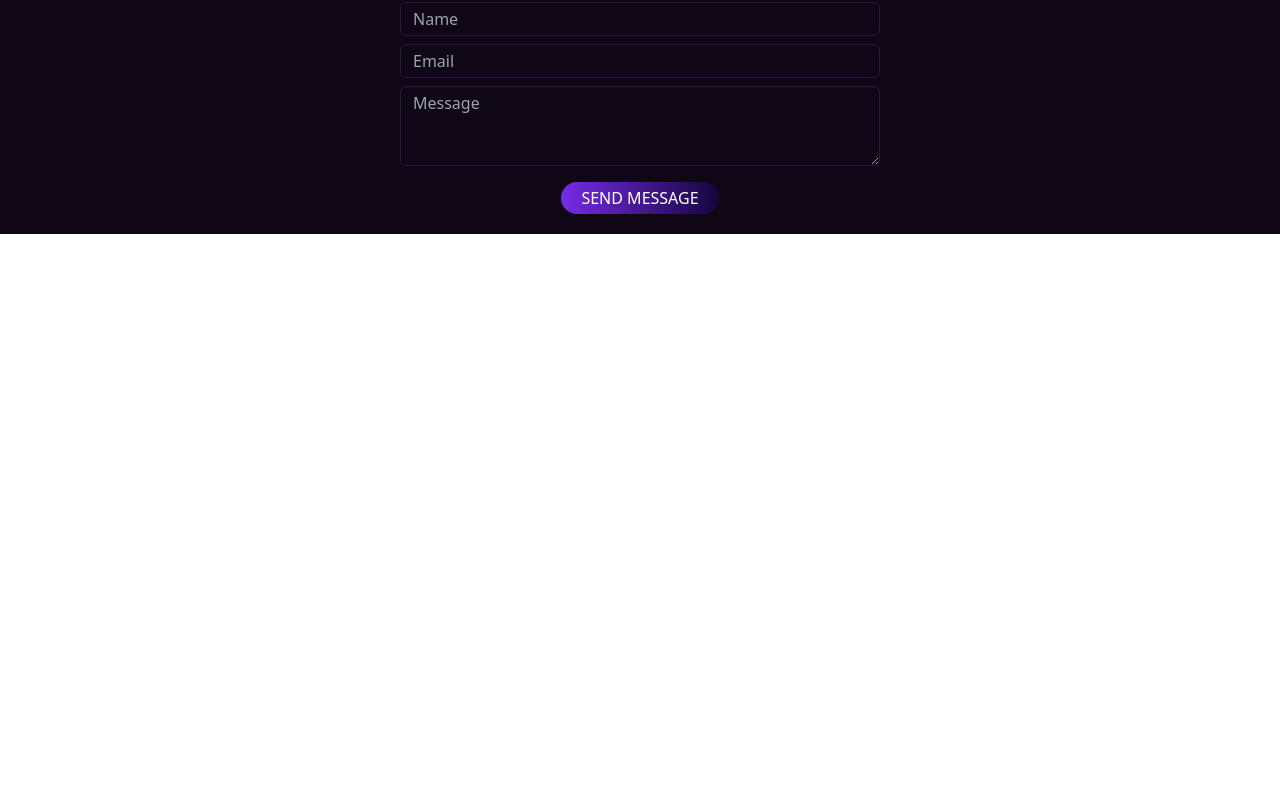
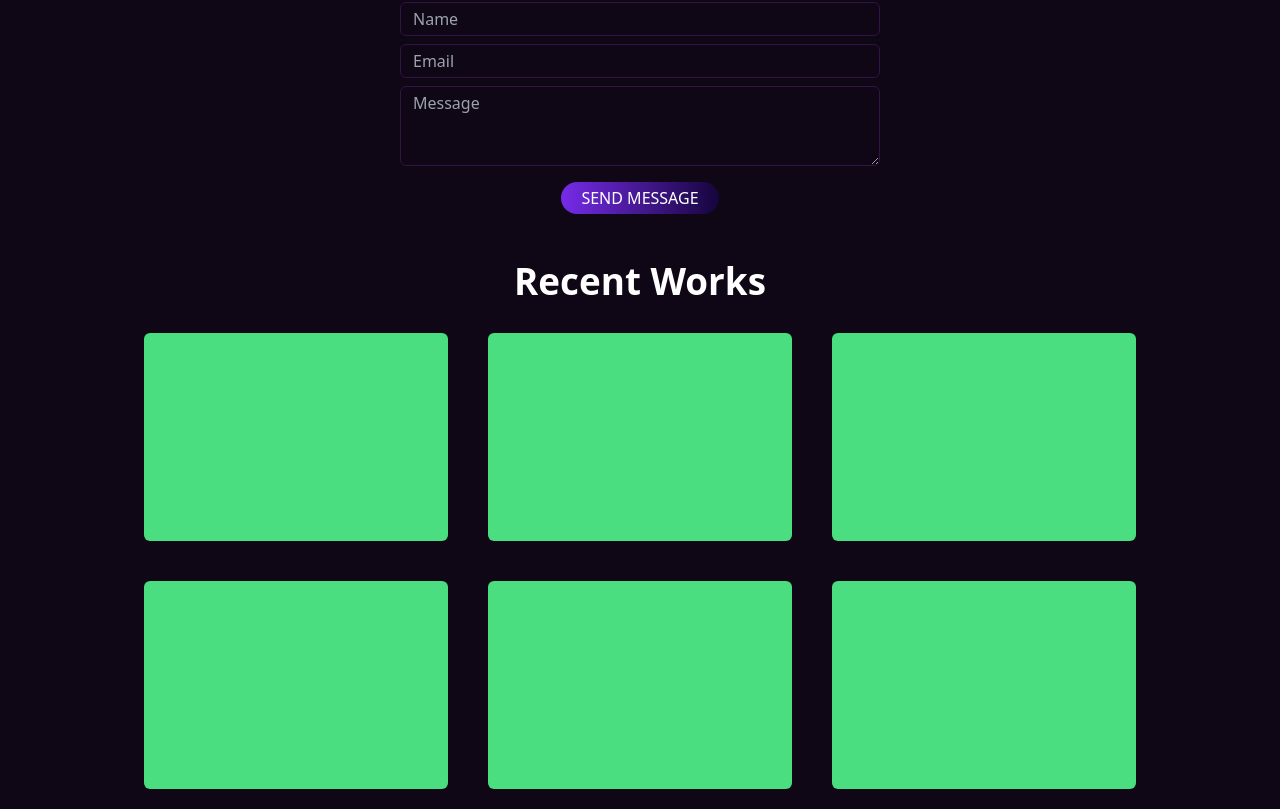
Before and after one commit to AbdulWaris786/PENCILHUB---Frontend, an Angular app: page / in a window 1280 px wide. Shown: the part 1294-2103 px from the top of the page. Before the commit the page ends 1528 px from the top, so only its background shows below. Built offline with nearby package versions, Linux system fonts and the light colour scheme.

Commit message:
Completed UI design of recent work showcase section

```diff
--- a/src/app/app.component.html
+++ b/src/app/app.component.html
@@ -1 +1,2 @@
 <app-first-page></app-first-page>
+<app-portfolio-page></app-portfolio-page>
--- a/src/app/app.module.ts
+++ b/src/app/app.module.ts
@@ -4,6 +4,7 @@ import { BrowserModule } from '@angular/platform-browser';
 import { AppRoutingModule } from './app-routing.module';
 import { AppComponent } from './app.component';
 import { HomeModule } from './home/home.module';
+import { PortfolioModule } from './portfolio/portfolio.module';
 
 @NgModule({
   declarations: [
@@ -12,8 +13,8 @@ import { HomeModule } from './home/home.module';
   imports: [
     BrowserModule,
     AppRoutingModule,
-    HomeModule
-
+    HomeModule,
+    PortfolioModule
   ],
   providers: [],
   bootstrap: [AppComponent]
--- a/src/app/home/components/contactUs/contactUs.component.html
+++ b/src/app/home/components/contactUs/contactUs.component.html
@@ -1,5 +1,5 @@
 <div class="mt-5 bg-[rgb(15,7,21)] w-full py-5 px-5 text-[rgb(255,255,255)] flex flex-col gap-2 items-center">
-    <div class="text-[3.5rem] sm_max:text-[3rem]"><b>Contact Us</b></div>
+    <div class="text-[3.5rem] sm_max:text-[3rem]"><b>Contact {{ info }}</b></div>
     <div class="flex justify-center w-[95%]">Questions, Doubts or Comments? Feel free to write here. We'd love to hear from you</div>
     <div class="flex flex-col items-center gap-2 w-full pt-5">
         <div class="flex gap-2 items-center w-[95%] max-w-[30rem]">
--- a/src/app/home/components/contactUs/contactUs.component.ts
+++ b/src/app/home/components/contactUs/contactUs.component.ts
@@ -1,7 +1,9 @@
-import { Component } from "@angular/core";
+import { Component, Input } from "@angular/core";
 
 @Component({
     selector : "contact-us-component",
     templateUrl : "./contactUs.component.html"
 })
-export class ConatactUsComponent {}
+export class ConatactUsComponent {
+    @Input() info: string = ""
+}
--- a/src/app/home/components/mainPage/mainpage.component.html
+++ b/src/app/home/components/mainPage/mainpage.component.html
@@ -2,5 +2,5 @@
     <app-header></app-header>
     <app-layer-one></app-layer-one>
     <slider-component></slider-component>
-    <contact-us-component></contact-us-component>
+    <contact-us-component info="Us"></contact-us-component>
 </div>
--- a/src/app/home/home.module.ts
+++ b/src/app/home/home.module.ts
@@ -22,7 +22,8 @@ import { ConatactUsComponent } from "./components/contactUs/contactUs.component"
         HeaderComponent,
         MainPageComponent,
         SliderComponent,
-        LayerOneComponent
+        LayerOneComponent,
+        ConatactUsComponent
     ]
 })
 
--- /dev/null
+++ b/src/app/portfolio/components/mainPage/mainpage.component.html
@@ -0,0 +1,5 @@
+<div class="h-[auto] w-[100vw] dark:bg-custom-gradient">
+    <!-- <app-header></app-header> -->
+    <recent-works-component></recent-works-component>
+    <!-- <contact-us-component info="Me"></contact-us-component> -->
+</div>
--- /dev/null
+++ b/src/app/portfolio/components/mainPage/mainpage.component.ts
@@ -0,0 +1,7 @@
+import { Component } from "@angular/core";
+
+@Component({
+    selector : "app-portfolio-page",
+    templateUrl : "./mainpage.component.html"
+})
+export class MainPagePortfolio {}
--- /dev/null
+++ b/src/app/portfolio/components/recentWorks/recentworks.component.html
@@ -0,0 +1,11 @@
+<div class="bg-[rgb(15,7,21)] w-full px-5 py-5 flex flex-col items-center gap-[1.5rem] text-[rgb(255,255,255)] overflow-hidden">
+    <div class="text-[2.3rem]"><b>Recent Works</b></div>
+    <div class=" w-auto grid gap-10 sm:grid-cols-2 xl:grid-cols-3 place-content-around">
+        <div class="h-[10rem] sm:h-[13rem] w-[19rem] bg-green-400 rounded-md"></div>
+        <div class="h-[10rem] sm:h-[13rem] w-[19rem] bg-green-400 rounded-md"></div>
+        <div class="h-[10rem] sm:h-[13rem] w-[19rem] bg-green-400 rounded-md"></div>
+        <div class="h-[10rem] sm:h-[13rem] w-[19rem] bg-green-400 rounded-md"></div>
+        <div class="h-[10rem] sm:h-[13rem] w-[19rem] bg-green-400 rounded-md"></div>
+        <div class="h-[10rem] sm:h-[13rem] w-[19rem] bg-green-400 rounded-md"></div>
+    </div>
+</div>
--- /dev/null
+++ b/src/app/portfolio/components/recentWorks/recentworks.component.ts
@@ -0,0 +1,7 @@
+import { Component } from "@angular/core";
+
+@Component({
+    selector : "recent-works-component",
+    templateUrl : "./recentworks.component.html"
+})
+export class RecentWorksComponent {}
```
Also changed, not shown: src/app/portfolio/portfolio.module.ts (added, +19 -0 lines).
